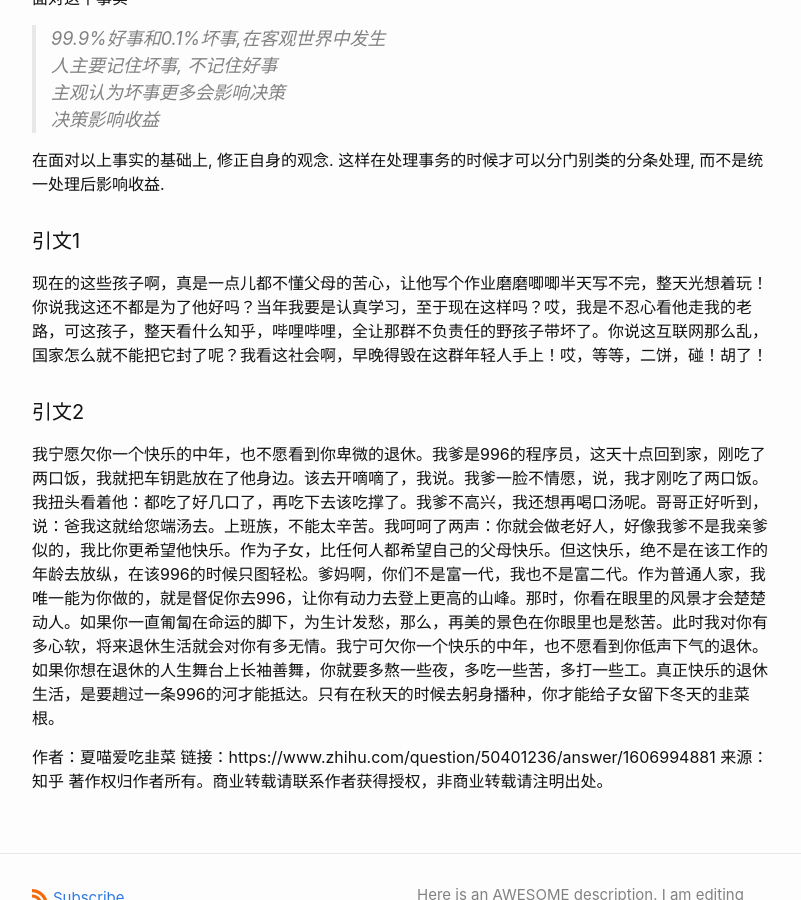
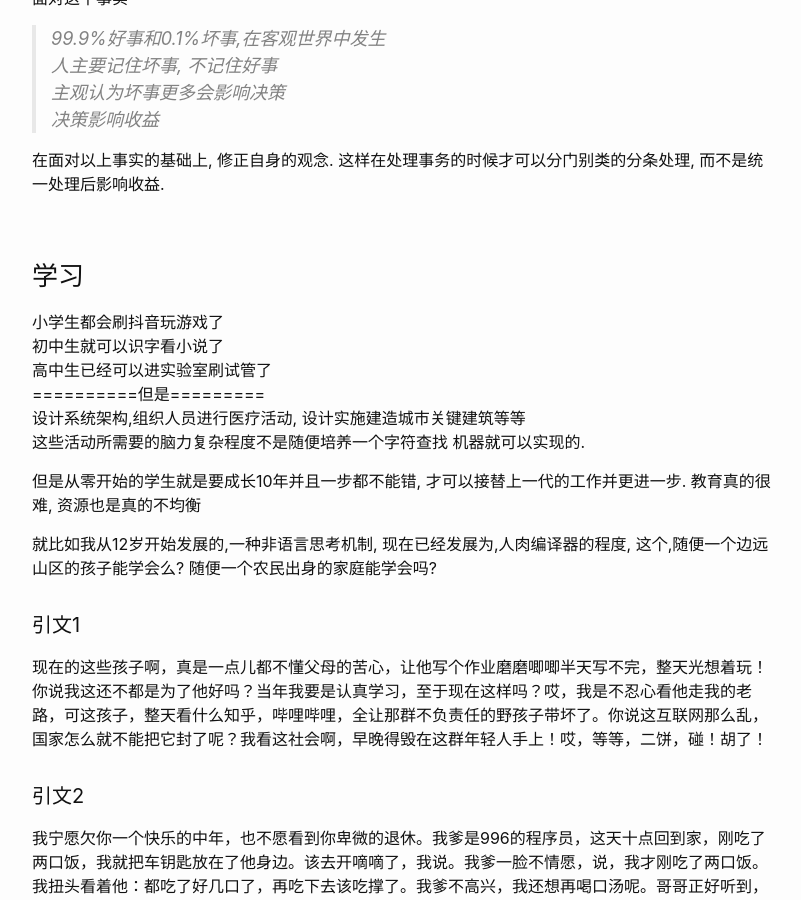
Before and after one commit to hcen1997/hcen1997.github.io, a Jekyll site: the page built from _posts/life/2020-12-03-绝大多数人和刺头.md, in a window 1280 px wide and 900 px high, scrolled down 401 px. Shown: the whole window, without its empty margins (238-1039 px from the left). Built offline with Jekyll 4.4.1, drawn with Linux system fonts in a browser that asks for light colours; comment, search, counter and statistics services are not loaded.

Commit message:
瞎几把想, 世界长什么样子都不知道

```diff
--- a/_posts/life/2020-12-03-绝大多数人和刺头.md
+++ b/_posts/life/2020-12-03-绝大多数人和刺头.md
@@ -18,6 +18,24 @@ layout: post
 这样在处理事务的时候才可以分门别类的分条处理,
 而不是统一处理后影响收益.
 
+### 学习
+小学生都会刷抖音玩游戏了
+初中生就可以识字看小说了
+高中生已经可以进实验室刷试管了
+==========但是=========
+设计系统架构,组织人员进行医疗活动,
+设计实施建造城市关键建筑等等
+这些活动所需要的脑力复杂程度不是随便培养一个字符查找
+机器就可以实现的.
+
+但是从零开始的学生就是要成长10年并且一步都不能错,
+才可以接替上一代的工作并更进一步.  教育真的很难,
+资源也是真的不均衡
+
+就比如我从12岁开始发展的,一种非语言思考机制,
+现在已经发展为,人肉编译器的程度,
+这个,随便一个边远山区的孩子能学会么?
+随便一个农民出身的家庭能学会吗?
 
 
 
```
